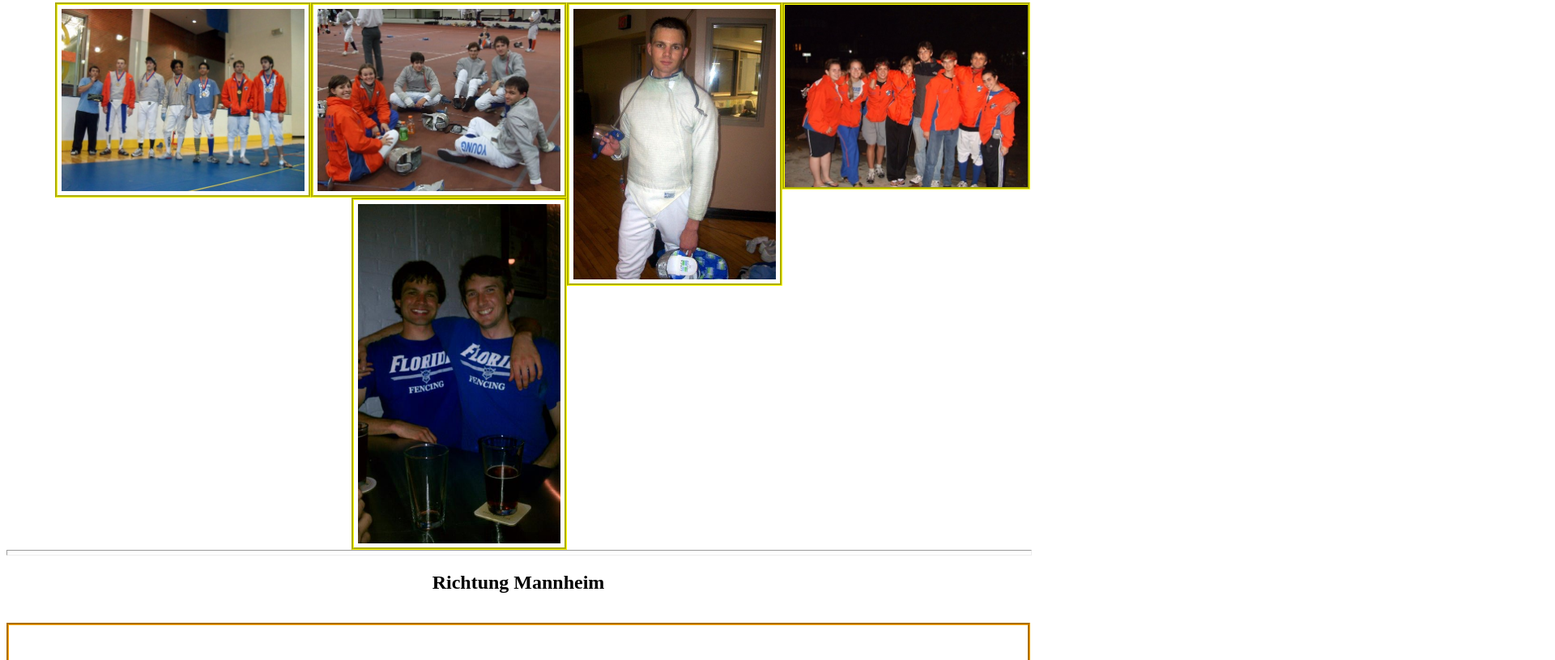
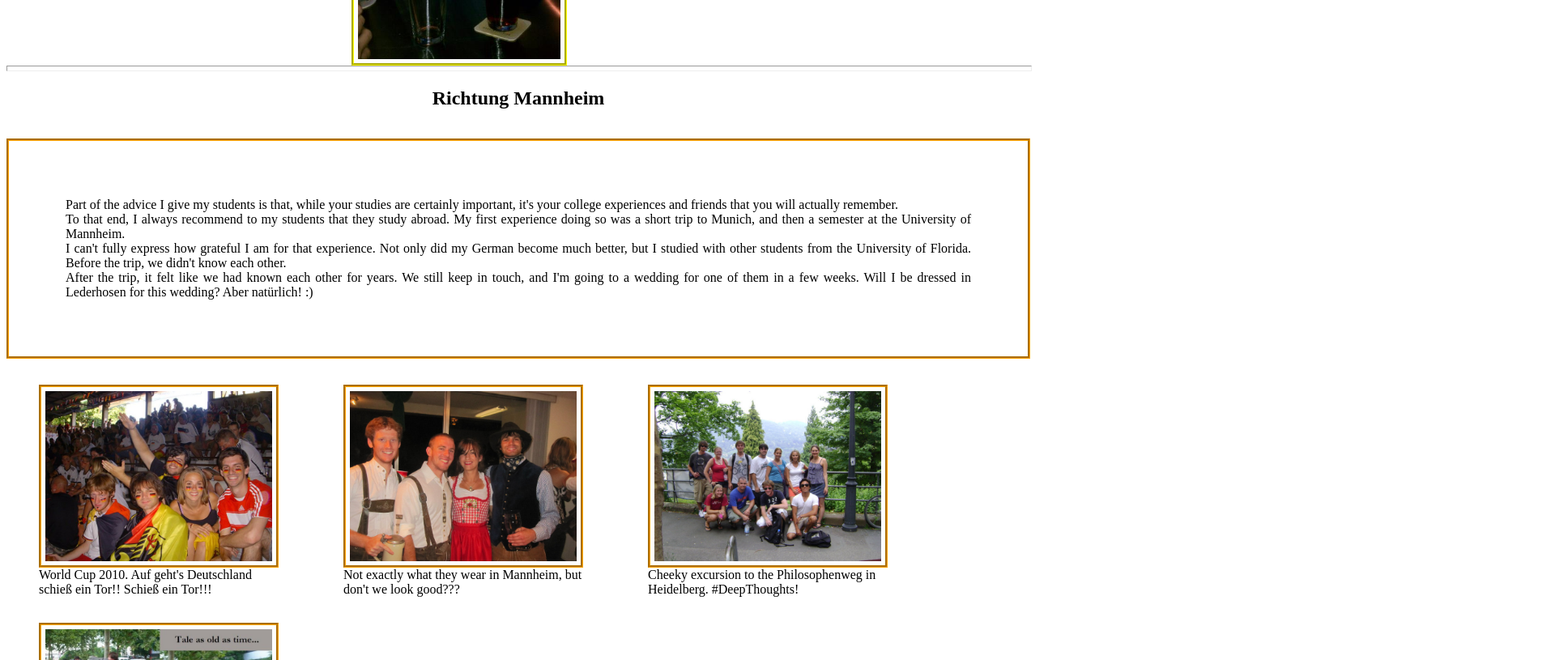
Before and after one commit to patrickyoung281/my-personal-website, a plain HTML site: page index.html in a window 1280 px wide. Shown: the part 1985-2800 px from the top of the page at 81% size, 1920 px wide, since content can reach past the window. Drawn offline with Linux system fonts and the light colour scheme.

Commit message:
Captions!

```diff
--- a/index.html
+++ b/index.html
@@ -107,10 +107,23 @@
             I can't fully express how grateful I am for that experience. Not only did my German become much better, but I studied with other students from the University of Florida. Before the trip, we didn't know each other. <br>
             After the trip, it felt like we had known each other for years. We still keep in touch, and I'm going to a wedding for one of them in a few weeks. Will I be dressed in Lederhosen for this wedding? Aber natürlich! :)</p>
 
-            <img id="Mannheim1" src="images/Mannheim 1.jpg">
-            <img id="Mannheim2" src="images/Mannheim 2.jpg">
-            <img id="Mannheim3" src="images/Mannheim 3.jpg">
-            <img id="Mannheim4" src="images/Mannheim 4.jpg">
+
+            <figure>
+                <img id="Mannheim1" src="images/Mannheim 1.jpg">
+                    <figcaption class="captions">World Cup 2010. Auf geht's Deutschland schieß ein Tor!! Schieß ein Tor!!!</figcaption>
+            </figure>
+            <figure>
+                <img id="Mannheim2" src="images/Mannheim 2.jpg">
+                    <figcaption class="captions">Not exactly what they wear in Mannheim, but don't we look good???</figcaption>
+            </figure>
+            <figure>
+                <img id="Mannheim3" src="images/Mannheim 3.jpg">
+                    <figcaption class="captions">Cheeky excursion to the Philosophenweg in Heidelberg. #DeepThoughts!</figcaption>
+            </figure>
+            <figure>
+                <img id="Mannheim4" src="images/Mannheim 4.jpg">
+                    <figcaption class="captions">A good student never passes up free furniture, especially in a foreign country!</figcaption>
+            </figure>
 
             <hr width="100%" style="height: 5px; margin-top: 15px; padding: 10px;">
 
--- a/style.css
+++ b/style.css
@@ -12,6 +12,7 @@ body {
 
 body {
     overflow: scroll;
+    overflow-x: hidden;
 }
 
 #Intro {
@@ -205,15 +206,16 @@ figcaption#Fencing_Caption {
     text-align: justify;
 }
 
-#Mannheim1, #Mannheim2, #Mannheim3, #Mannheim4 {
-    width: 350px;
+ #Mannheim1, #Mannheim2, #Mannheim3, #Mannheim4 {
+    width: 280px;
     height: auto;
     padding: 5px;
     border: groove orange;
     float: left;
-    padding: 10px;
+
 
 }
+
 
 #M1 {
     text-align: left;
@@ -286,3 +288,14 @@ figcaption#Fencing_Caption {
     margin-left: auto;
     margin-right: auto;
 }
+
+figcaption {
+    clear: both;
+    display: table-caption;
+    caption-side: bottom;
+}
+
+figure {
+    float: left;
+    display: table;
+}
```
